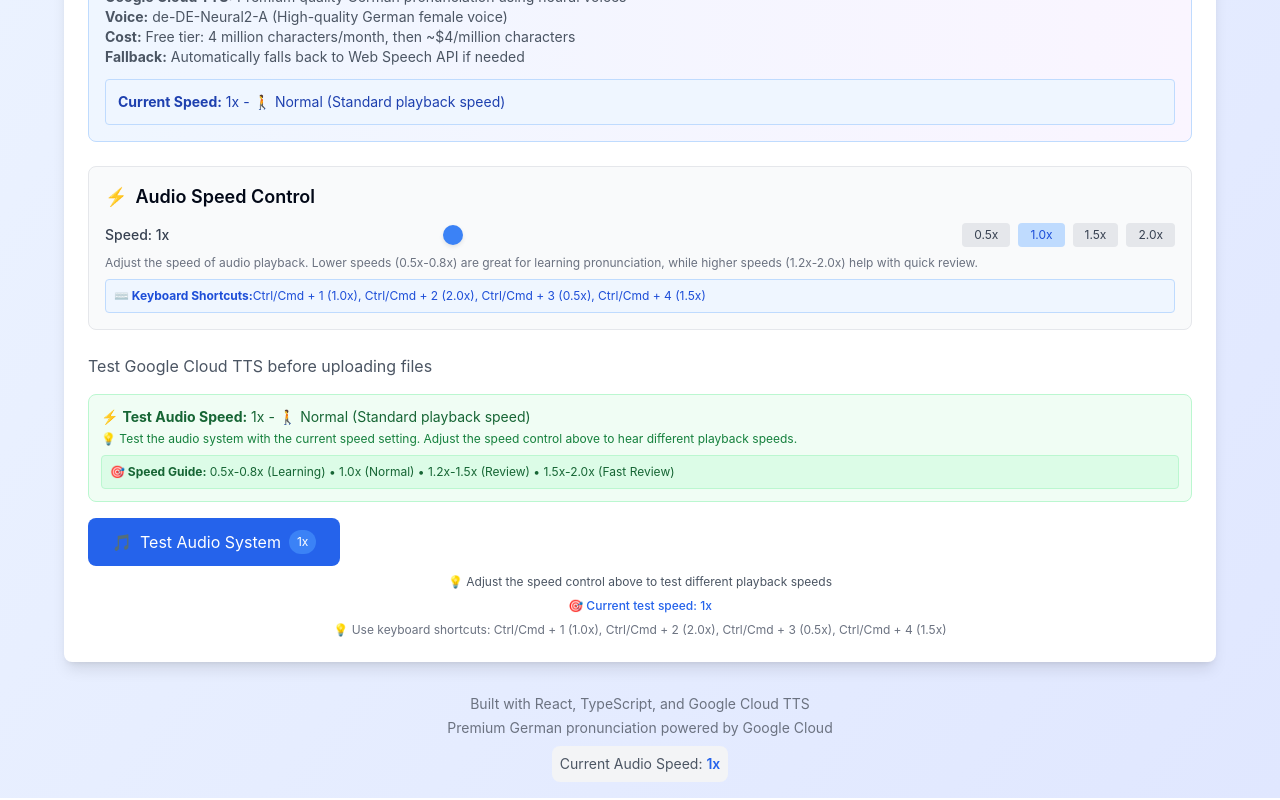
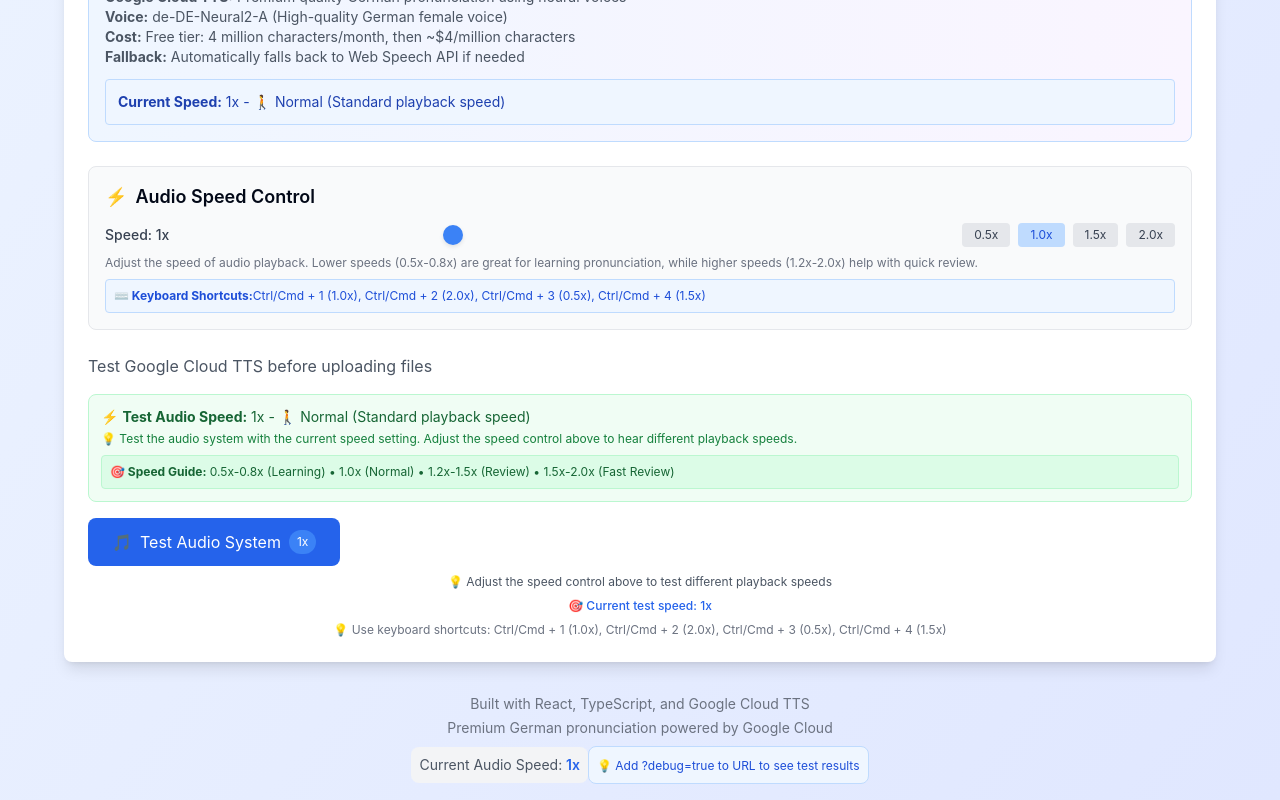
Before and after one commit to astromar96/german-speller, a React (Create React App) app: page / in a window 1280 px wide. Shown: the part 960-1760 px from the top of the page. Built offline with nearby package versions, Linux system fonts and the light colour scheme.

Commit message:
Hide Test Results section by default, show only with debug query parameter

```diff
--- a/src/App.tsx
+++ b/src/App.tsx
@@ -23,6 +23,12 @@ function App() {
 
   // Embedded Google Cloud API key
   const GOOGLE_CLOUD_API_KEY = 'AIzaSyCsx1IyPxscQ1YpPOGEHSBRQBQPvFjog7k';
+
+  // Check if debug mode is enabled via query parameter
+  const isDebugMode = () => {
+    const urlParams = new URLSearchParams(window.location.search);
+    return urlParams.get('debug') === 'true' || urlParams.get('test') === 'true';
+  };
 
   // Save speed to localStorage whenever it changes
   React.useEffect(() => {
@@ -661,7 +667,7 @@ function App() {
             💡 Use keyboard shortcuts: Ctrl/Cmd + 1 (1.0x), Ctrl/Cmd + 2 (2.0x), Ctrl/Cmd + 3 (0.5x), Ctrl/Cmd + 4 (1.5x)
           </div>
 
-          {audioTestResult && (
+          {audioTestResult && isDebugMode() && (
             <div className="mt-4 p-4 bg-gray-50 border border-gray-200 rounded-lg">
               <h4 className="font-semibold mb-2">Test Results:</h4>
               <pre className="text-sm text-gray-700 whitespace-pre-wrap">{audioTestResult}</pre>
@@ -758,6 +764,19 @@ function App() {
             <span className="text-gray-600">Current Audio Speed: </span>
             <span className="font-semibold text-blue-600">{audioSpeed}x</span>
           </div>
+          {isDebugMode() && (
+            <div className="mt-2 p-2 bg-yellow-100 border border-yellow-200 rounded-lg inline-block">
+              <span className="text-yellow-700">🐛 Debug Mode Active</span>
+              <span className="text-yellow-600 text-xs block mt-1">Test Results visible</span>
+            </div>
+          )}
+          {!isDebugMode() && (
+            <div className="mt-2 p-2 bg-blue-50 border border-blue-200 rounded-lg inline-block">
+              <span className="text-blue-700 text-xs">
+                💡 Add ?debug=true to URL to see test results
+              </span>
+            </div>
+          )}
         </div>
       </div>
     </div>
```
Also changed, not shown: 11 other files (tests, documents, lock files or other folders).
